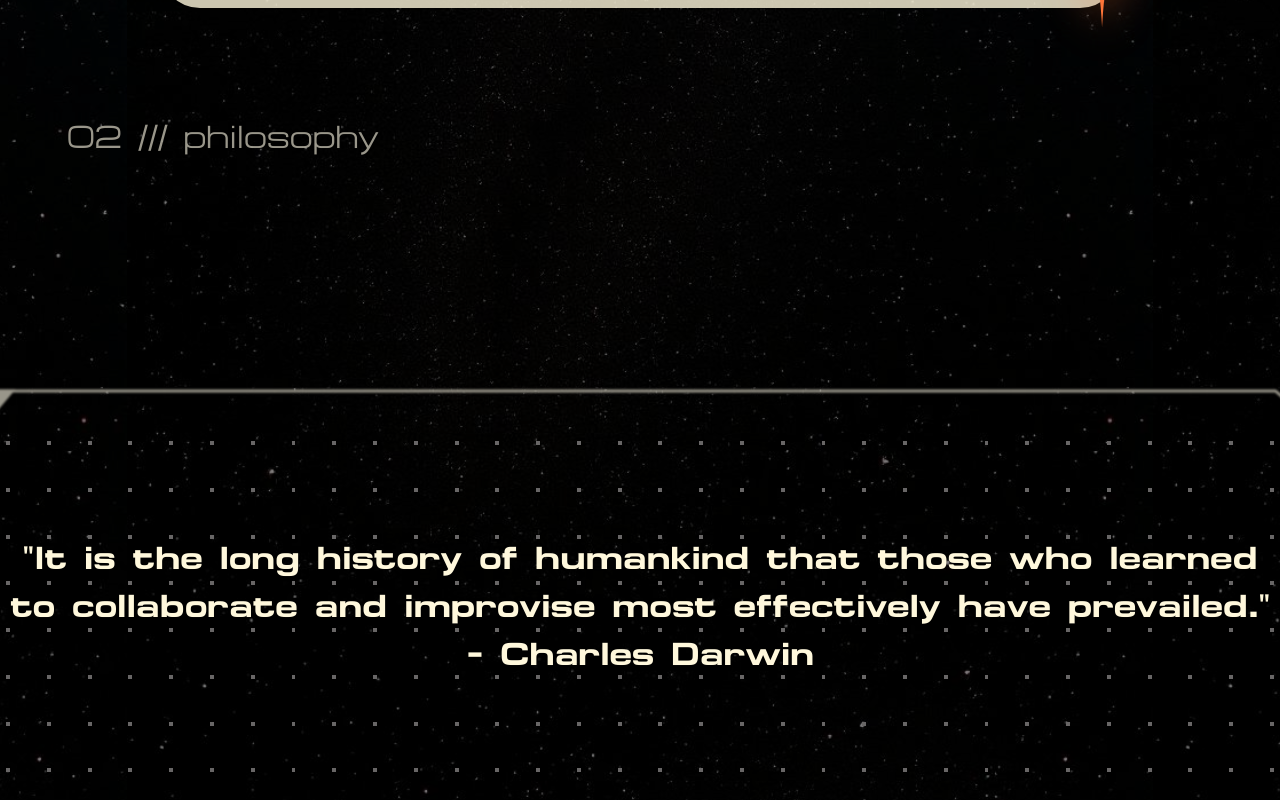
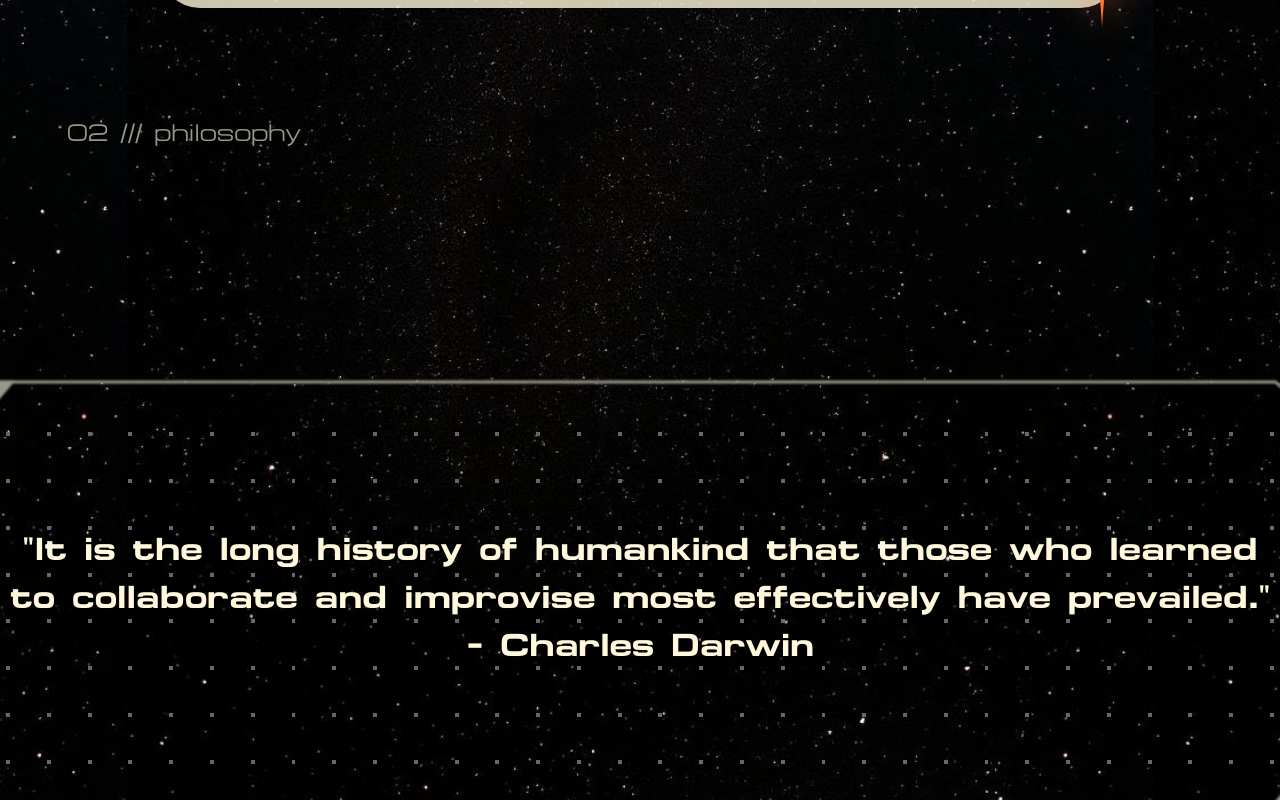
Before and after one commit to AzamHosseinian/jungo-ai, a React (Vite) app: page / in a window 1280 px wide. Shown: the part 1660-2460 px from the top of the page. Built offline with nearby package versions, Linux system fonts and the light colour scheme.

Commit message:
update bg

```diff
--- a/src/App.jsx
+++ b/src/App.jsx
@@ -18,7 +18,7 @@ function App() {
           backgroundSize: "auto",
           backgroundPosition: "center",
           backgroundRepeat: "repeat",
-          opacity: 0.5, // 50% opacity for background
+          // opacity: 0.6, // 60% opacity for background
         }}
       ></div>
 
--- a/src/index.css
+++ b/src/index.css
@@ -62,7 +62,7 @@ button:focus-visible {
 @media (prefers-color-scheme: light) {
   :root {
     color: #213547;
-    background-color: black;
+    /* background-color: transparent; */
   }
   a:hover {
     color: #FFF8DC;
@@ -126,13 +126,13 @@ button:focus-visible {
 .custom-h1 {
   font-family: "microExtendFLF";
   color: rgba(255, 250, 230, 0.6);
-  font-size: 32px;
+  font-size: 24px;
   line-height: 1.1;
 }
 
 @media (max-width: 1024px) {
   .custom-h1 {
-    font-size: 24px;
+    font-size: 20px;
     margin-bottom: 98px;
     padding-left: 60px;
   }
```
Also changed, not shown: public/assets/images/Hero/logo_type.svg (added).
